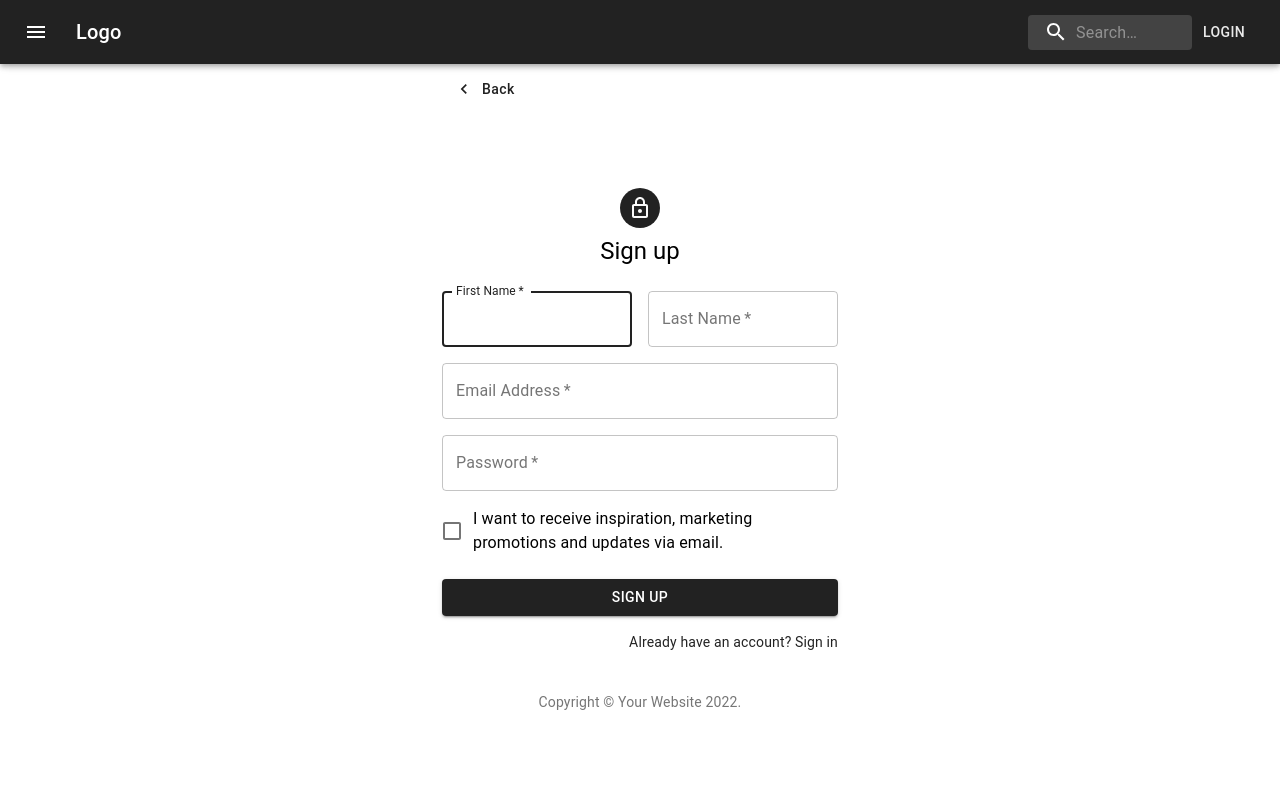
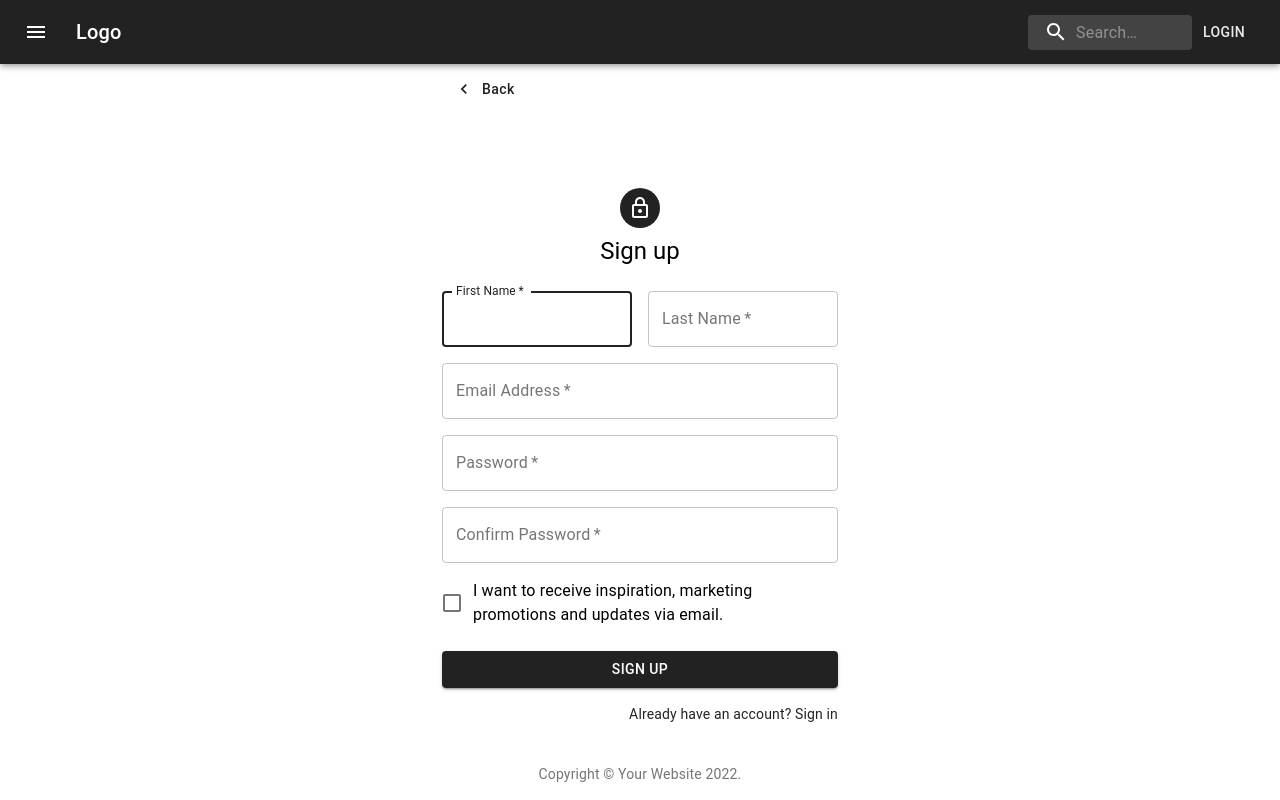
Before and after one commit to cspui/react-ecommerce-website, a React (Create React App) app in the folder client/: page /signup in a window 1280 px wide. Built offline with nearby package versions, Linux system fonts and the light colour scheme; no server answers; the database is empty.

Commit message:
confirm password

```diff
--- a/client/src/Authentication/Signup.tsx
+++ b/client/src/Authentication/Signup.tsx
@@ -91,7 +91,7 @@ export default function SignUp() {
   const [lname, setLname] = useLocalState('signupLname', '');
   const [email, setEmail] = useLocalState('signupEmail', '');
   const [password, setPassword] = useState('');
-  // todo confirm password
+  const [confirmPassword, setConfirmPassword] = useState('');
 
   const { navigationTo } = useSelector((state: RootState) => state.common);
 
@@ -112,6 +112,14 @@ export default function SignUp() {
     }
     if (password.length < 1) {
       alert('Please enter your password !');
+      return;
+    }
+    if (confirmPassword.length < 1) {
+      alert('Please confirm your password !');
+      return;
+    }
+    if (password !== confirmPassword) {
+      alert('Confirm password do not match !');
       return;
     }
 
@@ -237,6 +245,7 @@ export default function SignUp() {
                 label="First Name"
                 autoComplete="given-name"
                 autoFocus
+                value={fname}
                 onChange={(e) => setFname(e.target.value)}
               />
             </Grid>
@@ -278,6 +287,19 @@ export default function SignUp() {
               />
             </Grid>
             <Grid item xs={12}>
+              <TextField
+                required
+                fullWidth
+                name="password"
+                variant="outlined"
+                label="Confirm Password"
+                type="password"
+                autoComplete="new-password"
+                value={confirmPassword}
+                onChange={(e) => setConfirmPassword(e.target.value)}
+              />
+            </Grid>
+            <Grid item xs={12}>
               <FormControlLabel
                 control={<Checkbox value="allowExtraEmails" color="primary" />}
                 label="I want to receive inspiration, marketing promotions and updates via email."
--- a/client/src/Main/main.tsx
+++ b/client/src/Main/main.tsx
@@ -43,7 +43,7 @@ import { updateCartItem, updateStoreItems, updateLoadingStatus } from '../Store/
         - need research on refresh token for user signin session and status
     10. more signup/login options (google, facebook, etc)
     11. password reset & verification (email/phone)
-        - confirm password on signup ui + func
+        - confirm password (rewrite) on signup ui + func (✅)
     12. Pages of items (page 1, page 2, page 3, etc)
 
     unassigned:
```
